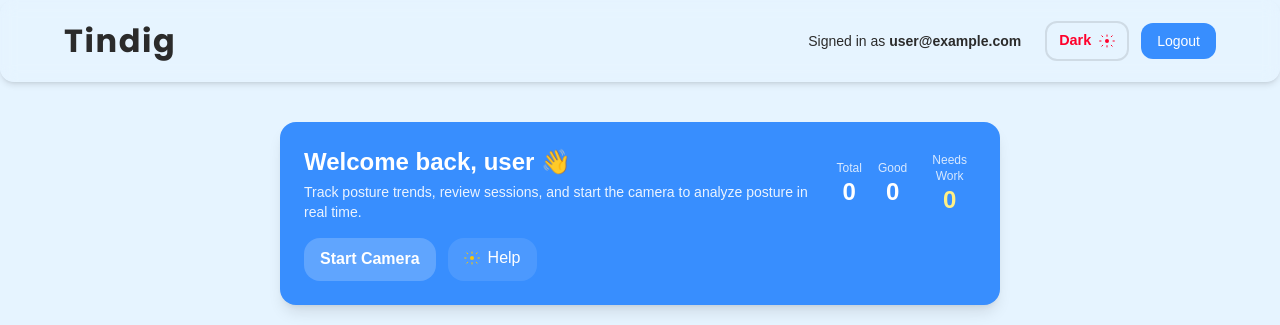
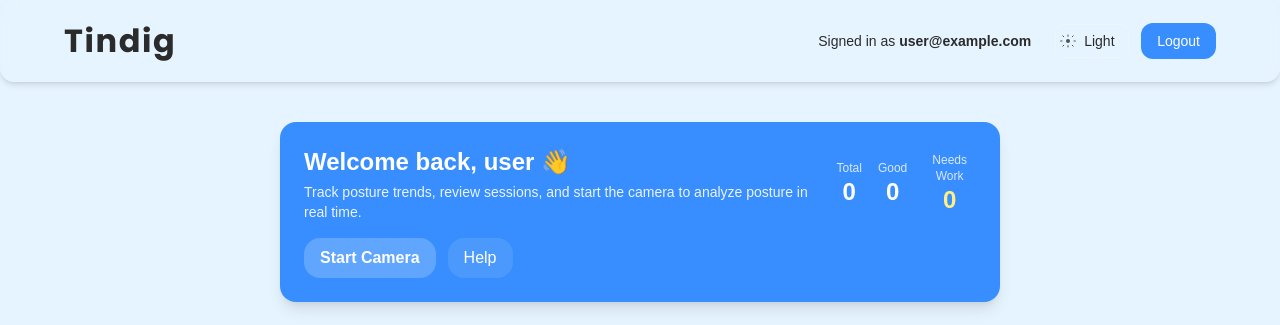
Before and after one commit to renzorainier/tindig, a Next.js app: page /dashboard in a window 1280 px wide. Shown: the top 325 px of the page. Built offline with nearby package versions, Linux system fonts and the light colour scheme; no server answers; the database is empty; sample sign-in values are in the browser's storage.

Commit message:
updated theme buttons

```diff
--- a/app/dashboard/page.jsx
+++ b/app/dashboard/page.jsx
@@ -438,35 +438,32 @@ export default function Dashboard() {
                 {currentUser?.email || "User"}
               </strong>
             </div>
+            {/* Theme toggle button with additional accessibility features */}
             <button
               onClick={toggleTheme}
-              aria-label="Toggle theme"
-              className="btn-logout"
+              role="switch"
+              aria-checked={theme === "dark"}
+              aria-label={`Toggle theme, currently ${theme}`}
+              title={`Theme: ${theme}`}
+              className="inline-flex items-center gap-3 p-1 rounded-lg border border-white/20 focus:outline-none focus:ring-2 focus:ring-offset-2 focus:ring-indigo-400"
             >
-              {theme === "dark" ? "Light" : "Dark"}
-              <span className="inline-flex items-center gap-2">
-                {theme === "dark" ? (
+              {/* sliding label (shows Light Mode / Dark Mode) */}
+              <span className="inline-flex overflow-hidden w-16 h-6">
+                <span
+                  className="inline-flex"
+                  style={{
+                    transform:
+                      theme === "dark" ? "translateX(-50%)" : "translateX(0)",
+                    transition: "transform 220ms ease",
+                  }}
+                >
+                  <span className="w-16 text-sm select-none inline-flex flex items-center gap-2">
                     <svg
-                    width="16"
-                    height="16"
+                      className="w-4 h-4 text-gray-500"
                       viewBox="0 0 24 24"
                       fill="none"
                       xmlns="http://www.w3.org/2000/svg"
-                    aria-hidden
-                  >
-                    <path
-                      d="M21 12.79A9 9 0 1111.21 3 7 7 0 0021 12.79z"
-                      fill="currentColor"
-                    />
-                  </svg>
-                ) : (
-                  <svg
-                    width="16"
-                    height="16"
-                    viewBox="0 0 24 24"
-                    fill="none"
-                    xmlns="http://www.w3.org/2000/svg"
-                    aria-hidden
+                      aria-hidden="true"
                     >
                       <path
                         d="M12 3v2M12 19v2M4.22 4.22l1.42 1.42M18.36 18.36l1.42 1.42M1 12h2M21 12h2M4.22 19.78l1.42-1.42M18.36 5.64l1.42-1.42"
@@ -477,7 +474,24 @@ export default function Dashboard() {
                       />
                       <circle cx="12" cy="12" r="3" fill="currentColor" />
                     </svg>
-                )}
+                    <span>Light</span>
+                  </span>
+                  <span className="w-16 text-sm select-none inline-flex flex items-center gap-2">
+                    <svg
+                      className="w-4 h-4 text-yellow-200"
+                      viewBox="0 0 24 24"
+                      fill="none"
+                      xmlns="http://www.w3.org/2000/svg"
+                      aria-hidden="true"
+                    >
+                      <path
+                        d="M21 12.79A9 9 0 1111.21 3 7 7 0 0021 12.79z"
+                        fill="currentColor"
+                      />
+                    </svg>
+                    <span>Dark</span>
+                  </span>
+                </span>
               </span>
             </button>
             <button
@@ -535,19 +549,7 @@ export default function Dashboard() {
               onClick={() => router.push("/help")}
               className="bg-white/10 hover:bg-white/20 text-white px-4 py-2 rounded-2xl w-full sm:w-auto"
             >
-              <span className="inline-flex items-center gap-2">
-                {theme === 'dark' ? (
-                  <svg className="w-4 h-4 text-yellow-200" viewBox="0 0 24 24" fill="none" xmlns="http://www.w3.org/2000/svg" aria-hidden="true">
-                    <path d="M21 12.79A9 9 0 1111.21 3 7 7 0 0021 12.79z" fill="currentColor" />
-                  </svg>
-                ) : (
-                  <svg className="w-4 h-4 text-yellow-400" viewBox="0 0 24 24" fill="none" xmlns="http://www.w3.org/2000/svg" aria-hidden="true">
-                    <path d="M12 3v2M12 19v2M4.22 4.22l1.42 1.42M18.36 18.36l1.42 1.42M1 12h2M21 12h2M4.22 19.78l1.42-1.42M18.36 5.64l1.42-1.42" stroke="currentColor" strokeWidth="1.5" strokeLinecap="round" strokeLinejoin="round" />
-                    <circle cx="12" cy="12" r="3" fill="currentColor" />
-                  </svg>
-                )}
-                <span>Help</span>
-              </span>
+              Help
             </button>
           </div>
         </section>
```
Lines whose indentation alone changed are shown as unchanged.
